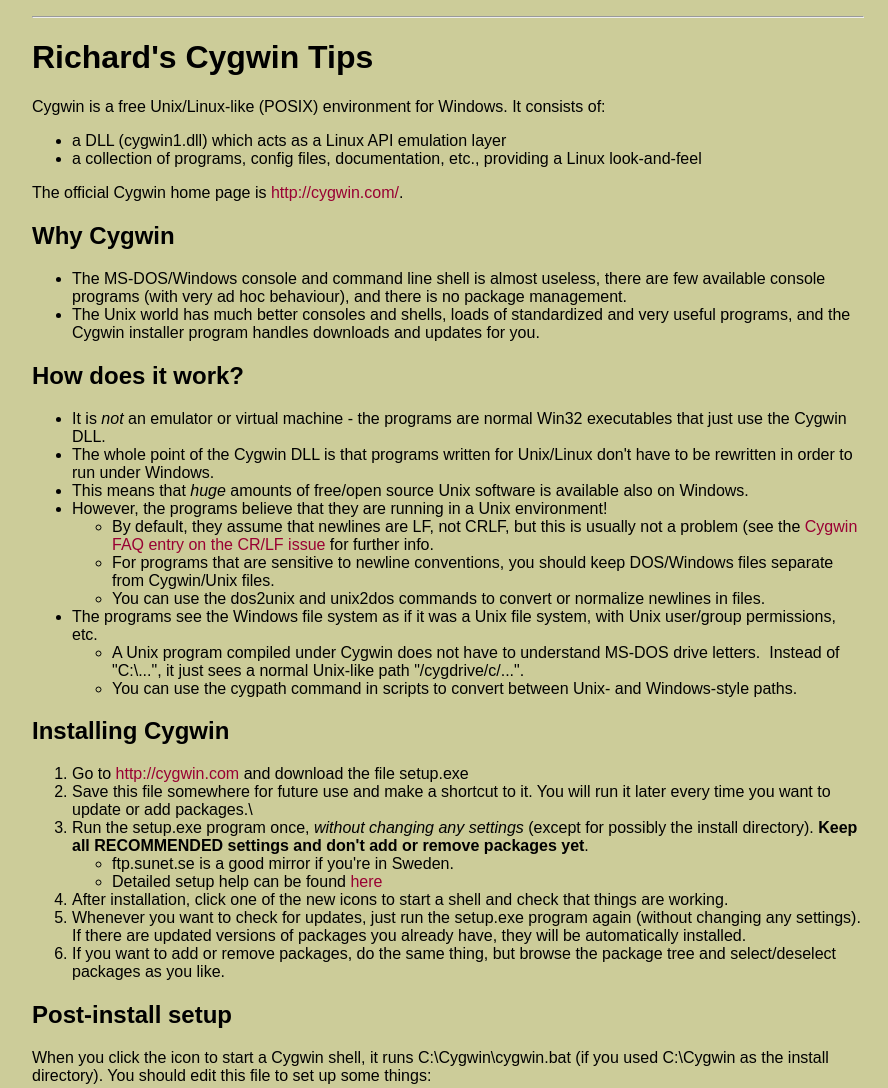
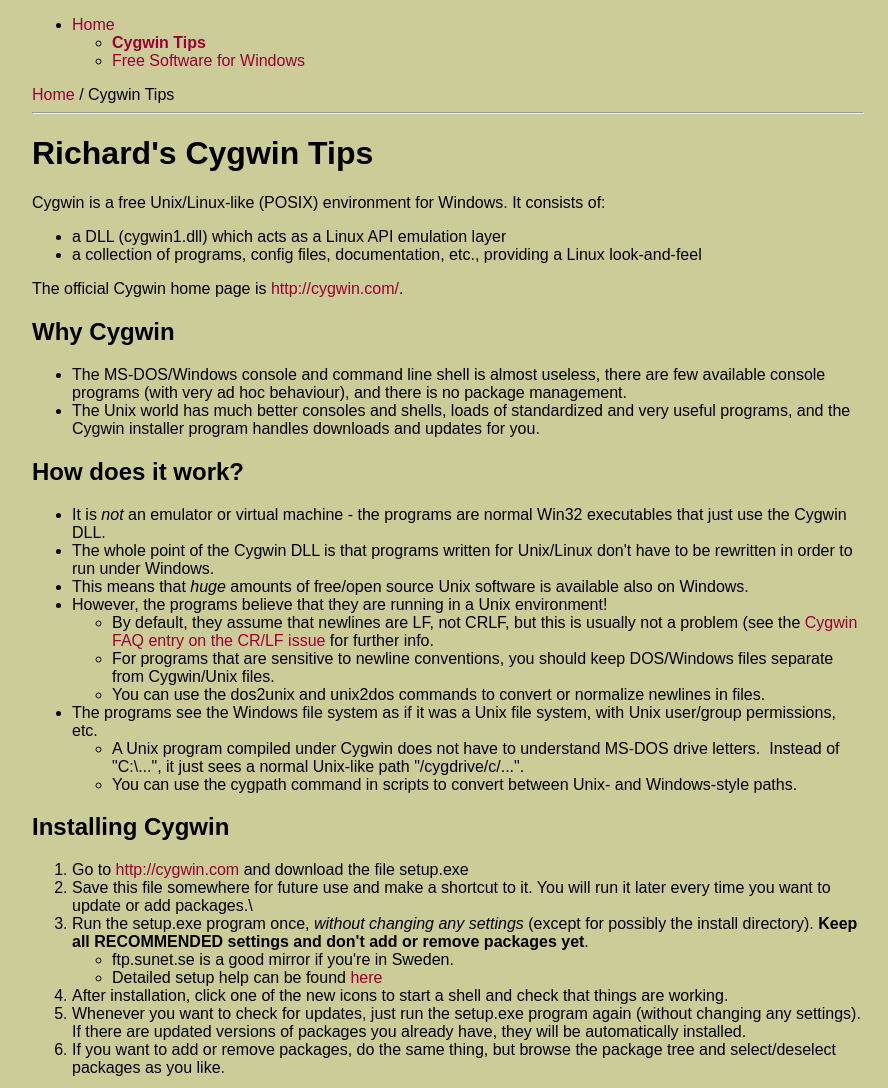
Before and after one commit to richcarl/richcarl.github.io, an Eleventy site: page src/cygwin.md in a window 1280 px wide. Shown: the top 1088 px of the page, without its empty margins (192-1080 px from the left). Built offline with nearby package versions, Linux system fonts and the light colour scheme; Eleventy itself is replaced by a stand-in of ours; files that its build step writes are made by us from their sources; what markdown-it-attrs, markdown-it-bracketed-spans, markdown-it-div would draw is missing.

Commit message:
Use @11ty/eleventy-navigation and generate nav and breadcrumbs

```diff
--- a/package.json
+++ b/package.json
@@ -23,6 +23,7 @@
   "homepage": "https://github.com/richcarl/richcarl.github.io#readme",
   "devDependencies": {
     "@11ty/eleventy": "^0.12.1",
+    "@11ty/eleventy-navigation": "^0.3.2",
     "markdown-it-attrs": "^4.0.0",
     "markdown-it-bracketed-spans": "^1.0.1",
     "markdown-it-div": "^1.1.0"
--- a/src/_includes/htmlhead.njk
+++ b/src/_includes/htmlhead.njk
@@ -10,11 +10,30 @@
 <body>
 <header>
 <!-- page header -->
+<nav>
+<style>
+  .nav-item-active {
+  font-weight: bold;
+  }
+</style>
+<!-- navigation -->
+{{ collections.all
+   | eleventyNavigation
+   | eleventyNavigationToHtml({ activeKey: eleventyNavigation.key,
+                                listItemClass: "nav-item",
+                                activeListItemClass: "nav-item-active"})
+   | safe }}
+</nav>
+
+{% set crumbs = collections.all
+   | eleventyNavigationBreadcrumb(eleventyNavigation.key) %}
+<div class="crumbs">
+{% for crumb in crumbs -%}
+  <a class="crumb" href="{{ crumb.url | url }}">{{ crumb.title }}</a> /
+{% endfor %}
+<span class="last-crumb">{{ eleventyNavigation.title }}</span>
+
 {{ headercontent }}
 </header>
 
-<nav>
-<!-- navigation -->
-</nav>
-
 <hr>
--- a/src/cygwin.md
+++ b/src/cygwin.md
@@ -2,6 +2,10 @@
 title: "Richard's Cygwin Tips"
 layout: page.njk
 description: "Richard's Cygwin Tips"
+eleventyNavigation:
+  key: Cygwin
+  title: Cygwin Tips
+  parent: Home
 ---
 # Richard\'s Cygwin Tips
 
```
Also changed, not shown: src/free_software_for_windows.md (+4 -0 lines), src/index.md (+2 -0 lines), .eleventy.js, 2 other files.
